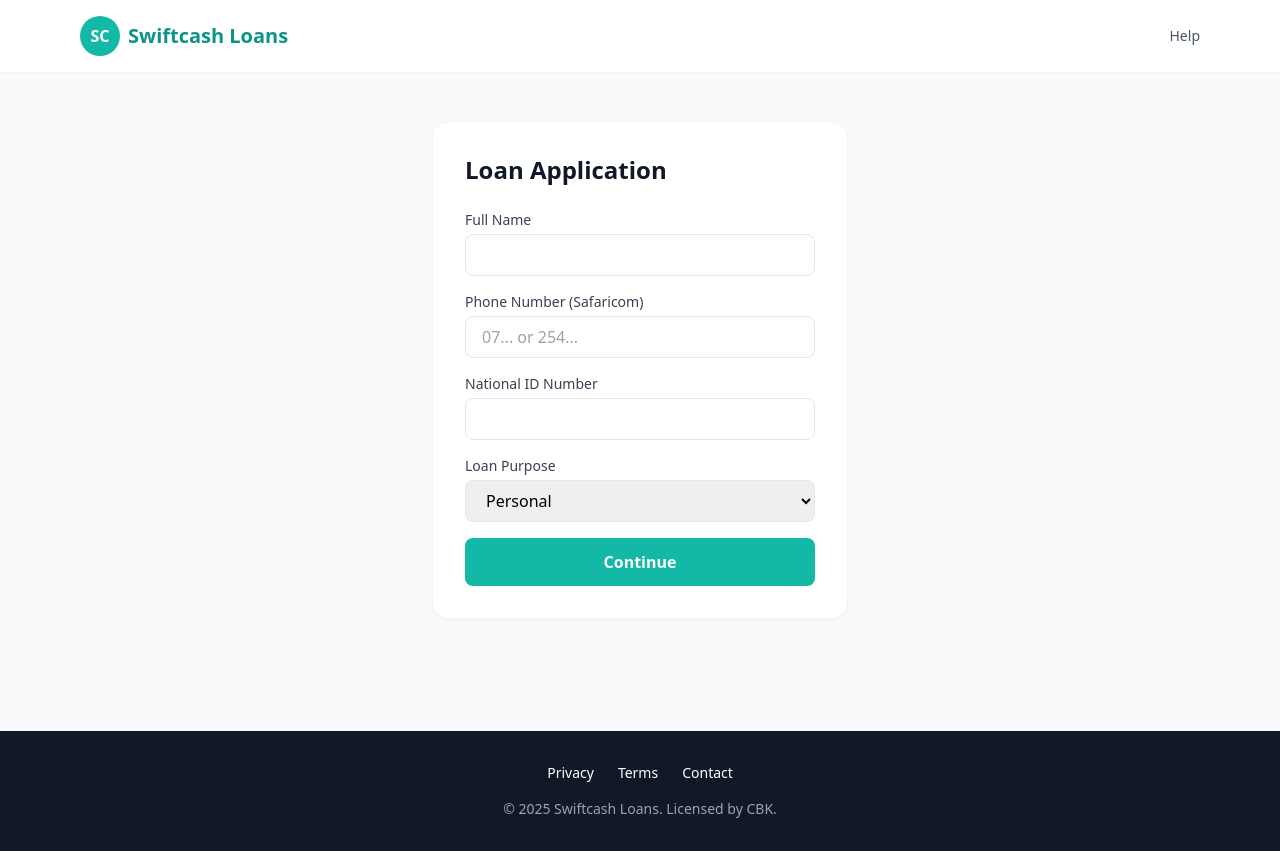
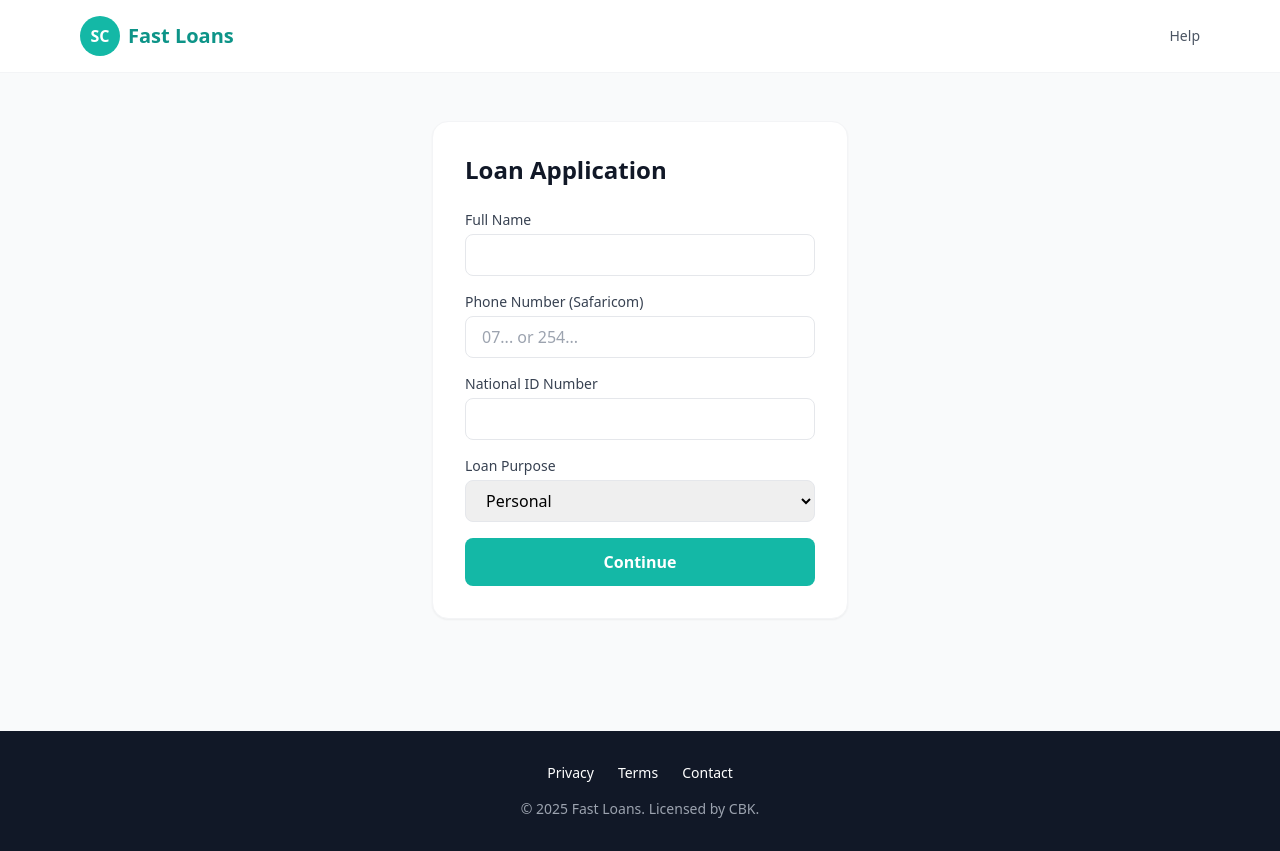
Before and after one commit to swiftcash1234/Fast-Loans, a Django app: page /apply/ in a window 1280 px wide. Run offline with Django 5.2, Linux system fonts and the light colour scheme; some libraries are stand-ins or nearby versions.

Commit message:
base.html

```diff
--- a/templates/base.html
+++ b/templates/base.html
@@ -3,7 +3,7 @@
 <head>
     <meta charset="UTF-8">
     <meta name="viewport" content="width=device-width, initial-scale=1.0">
-    <title>{% block title %}Swiftcash Loans{% endblock %}</title>
+    <title>{% block title %}Fast Loans{% endblock %}</title>
     <script src="https://cdn.tailwindcss.com"></script>
     <link rel="stylesheet" href="https://cdnjs.cloudflare.com/ajax/libs/font-awesome/6.0.0/css/all.min.css">
     {% block extra_head %}{% endblock %}
@@ -15,7 +15,7 @@
                 <div class="w-10 h-10 rounded-full bg-teal-500 flex items-center justify-center text-white font-bold">
                     SC
                 </div>
-                <span class="text-xl font-bold text-teal-600">Swiftcash Loans</span>
+                <span class="text-xl font-bold text-teal-600">Fast Loans</span>
             </a>
             <div class="flex gap-4">
                 <a href="/contact" class="text-sm text-gray-600 hover:text-gray-900">Help</a>
@@ -34,7 +34,7 @@
                 <a href="/terms" class="text-sm hover:text-teal-400">Terms</a>
                 <a href="/contact" class="text-sm hover:text-teal-400">Contact</a>
             </div>
-            <p class="text-sm text-gray-400">© 2025 Swiftcash Loans. Licensed by CBK.</p>
+            <p class="text-sm text-gray-400">© 2025 Fast Loans. Licensed by CBK.</p>
         </div>
     </footer>
 
```
